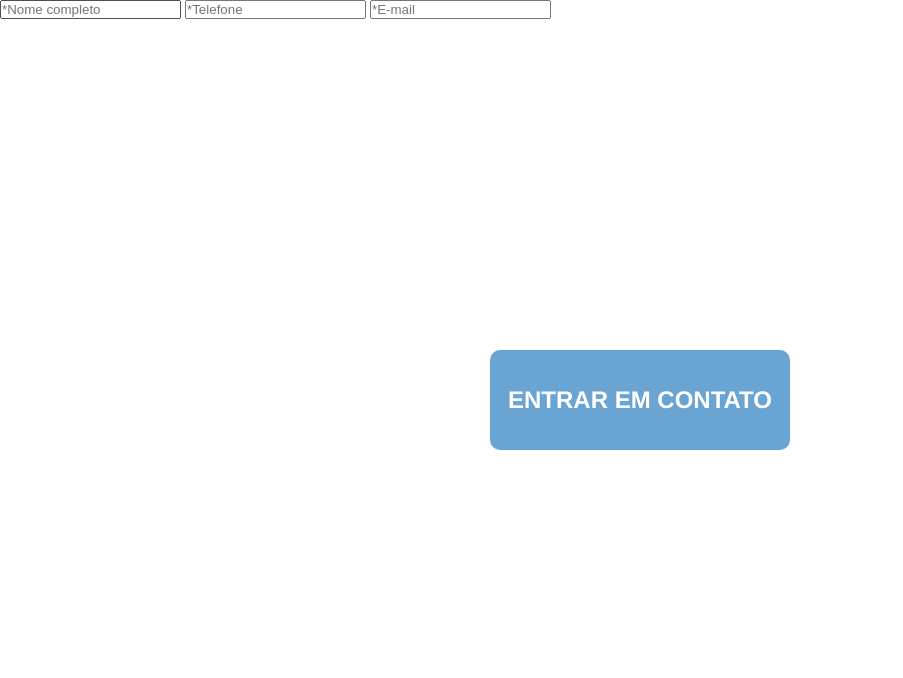
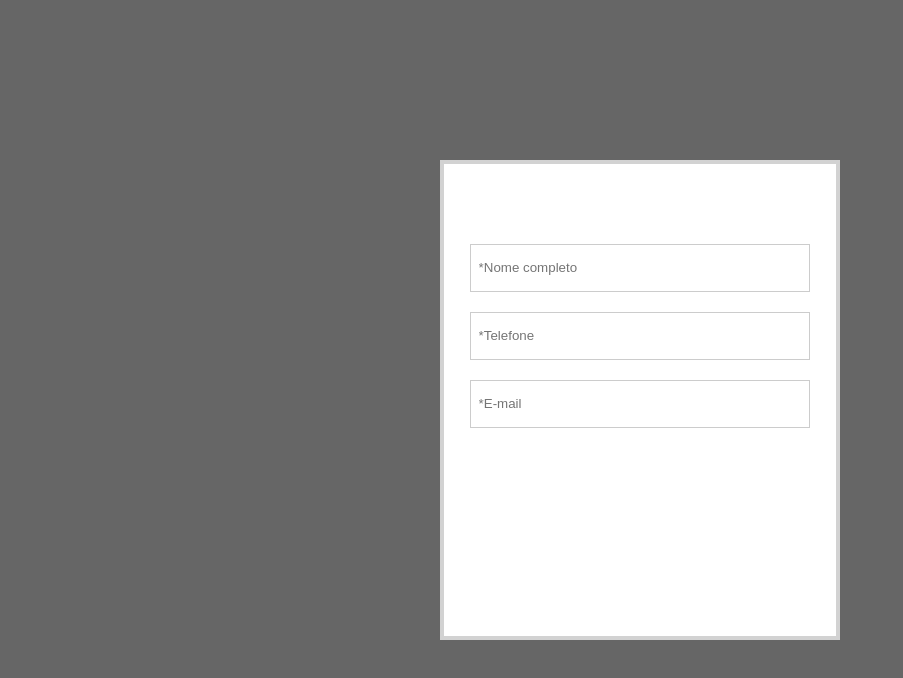
Before and after one commit to matheuspython/janela-modal-e-formulario-jquery, a plain HTML site: page indexis/index.html in a window 1280 px wide. Shown: the whole page, without its empty margins (0-903 px from the left). Drawn offline with Linux system fonts and the light colour scheme.

Commit message:
o formulario foi estilizado

```diff
--- a/css/main.css
+++ b/css/main.css
@@ -31,3 +31,50 @@ body {
     top: 50%;
     transform:translate(-50%,-50%);/*um so pq vai pegar o eixo x e y*/
 }
+.bg{
+    display:block;/*trocar pra none depois*/
+    position: absolute;
+    left: 0;
+    top: 0;
+    width: 100%;
+    height: 100%;
+    z-index: 1;
+    background-color: rgba(0,0,0,0.6);
+}
+.form{
+    position: absolute;
+    left: 50%;
+    top: 50%;
+    transform: translate(-50%,-50%);
+    background-color:white;
+    max-width: 400px;
+    padding:80px 2%;
+    height: 60%;
+    min-height: 380px;
+    max-height: 700px;
+    width: 94%;
+    border: 4px solid rgb(210,210,210);
+}
+form input[type=text]{
+    width:100%;
+    height: 48px;
+    line-height: 48px;
+    padding-left: 8px;
+    border: 1px solid #ccc;
+    margin-bottom:20px;
+}
+.form input[type=submit]{
+    width:100%;
+    height: 48px;
+    color: white;
+    font-size: 17px;
+    text-transform: uppercase;
+    cursor: pointer;
+    font-weight: bold;
+    font-family: helvetica;
+    line-height: 48px;
+    text-align: center;
+    background:#69a4d3;
+    border-radius: 10px;
+    border:0;
+}
```
